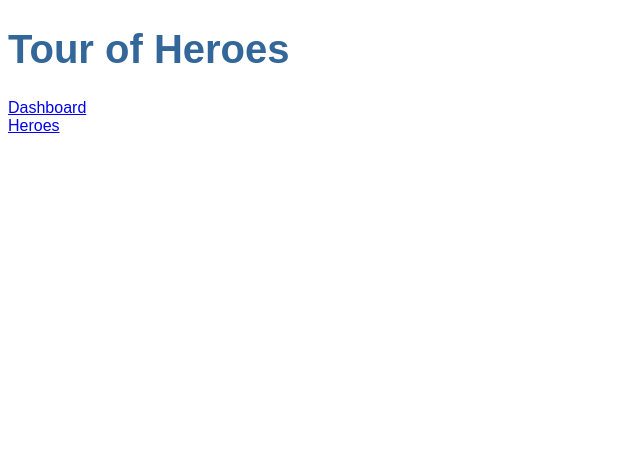
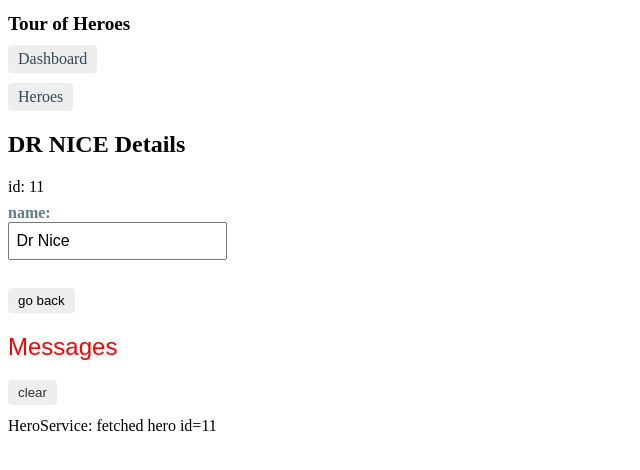
Before and after one commit to SmitaGhosh94/tour-of-heroes, an Angular app: page /detail/11 in a window 1280 px wide. Before the commit this address led to /. Shown: the top 470 px of the page, without its empty margins (0-640 px from the left). Built offline with nearby package versions, Linux system fonts and the light colour scheme.

Commit message:
Create routable hero detail section

```diff
--- a/src/app/app.component.css
+++ b/src/app/app.component.css
@@ -1,22 +1,28 @@
-/* Application-wide Styles */
+/* AppComponent's private CSS styles */
 h1 {
-    color: #369;
-    font-family: Arial, Helvetica, sans-serif;
-    font-size: 250%;
-  }
-  h2, h3 {
-    color: #444;
-    font-family: Arial, Helvetica, sans-serif;
-    font-weight: lighter;
-  }
-  body {
-    margin: 2em;
-  }
-  body, input[type="text"], button {
-    color: #333;
-    font-family: Cambria, Georgia;
-  }
-  /* everywhere else */
-  * {
-    font-family: Arial, Helvetica, sans-serif;
-  }
+  font-size: 1.2em;
+  margin-bottom: 0;
+}
+h2 {
+  font-size: 2em;
+  margin-top: 0;
+  padding-top: 0;
+}
+nav a {
+  padding: 5px 10px;
+  text-decoration: none;
+  margin-top: 10px;
+  display: inline-block;
+  background-color: #eee;
+  border-radius: 4px;
+}
+nav a:visited, a:link {
+  color: #334953;
+}
+nav a:hover {
+  color: #039be5;
+  background-color: #cfd8dc;
+}
+nav a.active {
+  color: #039be5;
+}
--- a/src/app/app.component.html
+++ b/src/app/app.component.html
@@ -4,5 +4,6 @@
   <a routerLink="/heroes">Heroes</a>
 </nav>
 <router-outlet></router-outlet>
+<!-- ^^ this is an attribute that is a selector for the RouterLink directive -->
 <!-- available to app component because AppRouting module is imported, which exports RouterModule -->
 <app-messages></app-messages>
--- a/src/app/dashboard/dashboard.component.html
+++ b/src/app/dashboard/dashboard.component.html
@@ -1,6 +1,7 @@
 <h3>Top Heroes</h3>
 <div class="grid grid-pad">
-  <a *ngFor="let hero of heroes" class="col-1-4">
+  <a *ngFor="let hero of heroes" class="col-1-4"
+    routerLink="/detail/{{hero.id}}">
     <div class="module hero">
       <h4>{{ hero.name }}</h4>
     </div>
--- a/src/app/dashboard/dashboard.component.ts
+++ b/src/app/dashboard/dashboard.component.ts
@@ -16,11 +16,11 @@
   ngOnInit(): void {
     this.getHeroes()
   }
+
   getHeroes(): void {
     this.heroService.getHeroes()
       .subscribe(heroes => {
         this.heroes = heroes.slice(1,5)
       });
   }
-
 }
--- a/src/app/hero-detail/hero-detail.component.css
+++ b/src/app/hero-detail/hero-detail.component.css
@@ -0,0 +1,30 @@
+/* HeroDetailComponent's private CSS styles */
+label {
+  display: inline-block;
+  width: 3em;
+  margin: .5em 0;
+  color: #607D8B;
+  font-weight: bold;
+}
+input {
+  height: 2em;
+  font-size: 1em;
+  padding-left: .4em;
+}
+button {
+  margin-top: 20px;
+  font-family: Arial;
+  background-color: #eee;
+  border: none;
+  padding: 5px 10px;
+  border-radius: 4px;
+  cursor: pointer;
+}
+button:hover {
+  background-color: #cfd8dc;
+}
+button:disabled {
+  background-color: #eee;
+  color: #ccc;
+  cursor: auto;
+}
--- a/src/app/hero-detail/hero-detail.component.html
+++ b/src/app/hero-detail/hero-detail.component.html
@@ -6,4 +6,5 @@
             <input [(ngModel)]="hero.name" placeholder="name"/>
         </label>
     </div>
+    <button (click)="goBack()">go back</button>
 </div>
--- a/src/app/hero-detail/hero-detail.component.ts
+++ b/src/app/hero-detail/hero-detail.component.ts
@@ -1,5 +1,9 @@
 import { Component, OnInit, Input } from '@angular/core';
 import { Hero } from '../hero'
+import { ActivatedRoute } from '@angular/router';
+import { HeroService } from '../hero.service';
+import { Location } from '@angular/common';
+
 
 @Component({
   selector: 'app-hero-detail',
@@ -9,9 +13,30 @@
 export class HeroDetailComponent implements OnInit {
   @Input() hero: Hero;
 
-  constructor() { }
+  constructor(
+    private route: ActivatedRoute,
+    // holds info about the route to this instance of this component
+    private heroService: HeroService,
+    private location: Location
+    // angular service for interacting with the browser
+  ) { }
 
   ngOnInit(): void {
+    this.getHero();
+  }
+
+  getHero(): void {
+    const id = +this.route.snapshot.paramMap.get('id');
+    // + is a JS operator that converts strings to numbers (params are always strings)
+    // .snapshot it a static image of the route info shortly after comp creation
+    this.heroService.getHero(id)
+      .subscribe( hero => {
+        this.hero = hero;
+      });
+  }
+
+  goBack(): void {
+    this.location.back();
   }
 
 }
--- a/src/app/hero.service.ts
+++ b/src/app/hero.service.ts
@@ -17,4 +17,11 @@
     this.messageService.add('HeroService: fetched heroes');
     return of(HEROES);
   }
+
+  getHero(id: number): Observable<Hero> {
+    // TODO: send the message _after_ fetch the hero
+    this.messageService.add(`HeroService: fetched hero id=${id}`);
+    return of(HEROES.find(hero => hero.id === id));
+    // backticks define JS 'template literal'
+  }
 }
--- a/src/app/heroes/heroes.component.css
+++ b/src/app/heroes/heroes.component.css
@@ -6,28 +6,33 @@
   width: 15em;
 }
 .heroes li {
+  position: relative;
   cursor: pointer;
-    position: relative;
-    left: 0;
   background-color: #EEE;
   margin: .5em;
   padding: .3em 0;
   height: 1.6em;
   border-radius: 4px;
 }
+
 .heroes li:hover {
   color: #607D8B;
   background-color: #DDD;
   left: .1em;
 }
-  .heroes li.selected {
-    background-color: #CFD8DC;
-    color: white;
+
+.heroes a {
+  color: #333;
+  text-decoration: none;
+  position: relative;
+  display: block;
+  width: 250px;
 }
-  .heroes li.selected:hover {
-    background-color: #BBD8DC;
-    color: white;
+
+.heroes a:hover {
+  color:#607D8B;
 }
+
 .heroes .badge {
   display: inline-block;
   font-size: small;
@@ -39,6 +44,8 @@
   left: -1px;
   top: -4px;
   height: 1.8em;
+  min-width: 16px;
+  text-align: right;
   margin-right: .8em;
   border-radius: 4px 0 0 4px;
 }
--- a/src/app/heroes/heroes.component.html
+++ b/src/app/heroes/heroes.component.html
@@ -1,10 +1,9 @@
 <h2>My Heroes</h2>
 <ul class="heroes">
-    <li *ngFor="let hero of heroes"
-      (click)="onSelect(hero)"
-      [class.selected]="hero === selectedHero">
-      <span class="badge">{{ hero.id }}</span> {{ hero.name }}
+    <li *ngFor="let hero of heroes">
+      <a routerLink="/detail/{{hero.id}}">
+        <!-- discovery: when you forget the leading slash it appends that route to the current route vs going to that route directly -->
+        <span class="badge">{{ hero.id }}</span> {{ hero.name }}
+      </a>
     </li>
 </ul>
-
-<app-hero-detail [hero]="selectedHero"></app-hero-detail>
--- a/src/app/heroes/heroes.component.ts
+++ b/src/app/heroes/heroes.component.ts
@@ -10,25 +10,15 @@
 })
 export class HeroesComponent implements OnInit {
   heroes: Hero[];
-  selectedHero: Hero;
 
-  constructor(
-    private heroService: HeroService,
-    private messageService: MessageService
-    ) {}
+  constructor(private heroService: HeroService) {}
 
   ngOnInit(): void {
     this.getHeroes();
-  }
-
-  onSelect(hero: Hero): void{
-      this.selectedHero = hero;
-      this.messageService.add(`HeroService: Selected hero id=${hero.id}`)
   }
 
   getHeroes(): void{
     this.heroService.getHeroes()
       .subscribe(heroes => this.heroes = heroes);
   }
-
 }
```
Also changed, not shown: src/app/app-routing.module.ts (+5 -3 lines). Lines whose indentation alone changed are shown as unchanged.
